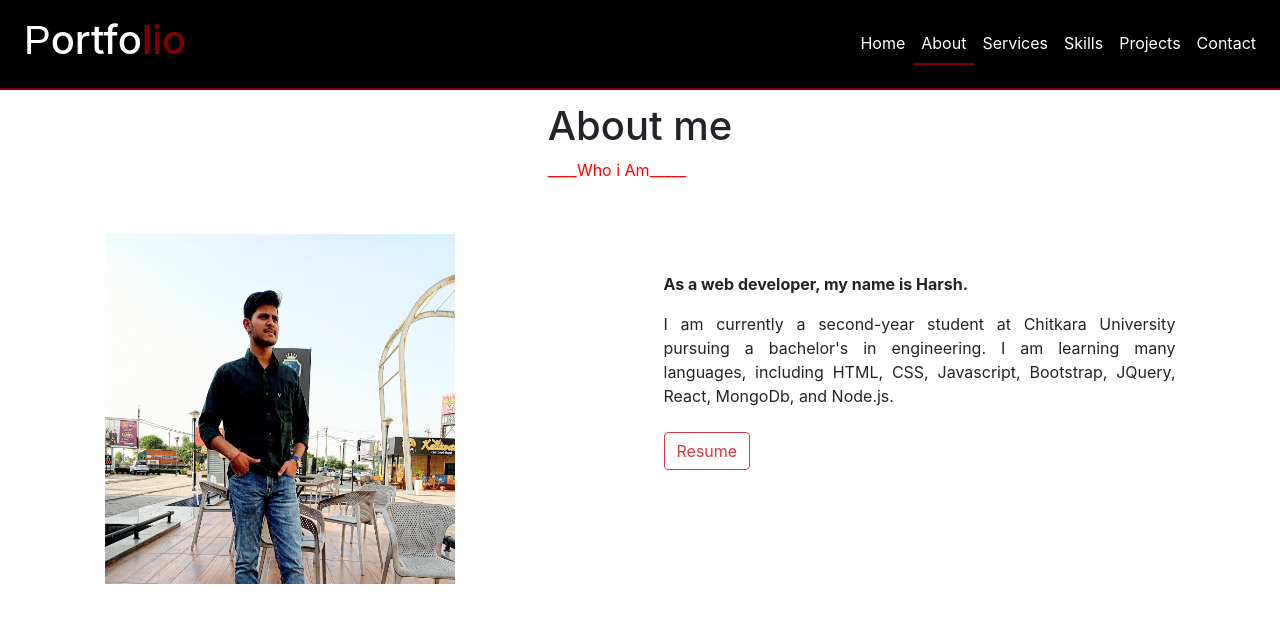
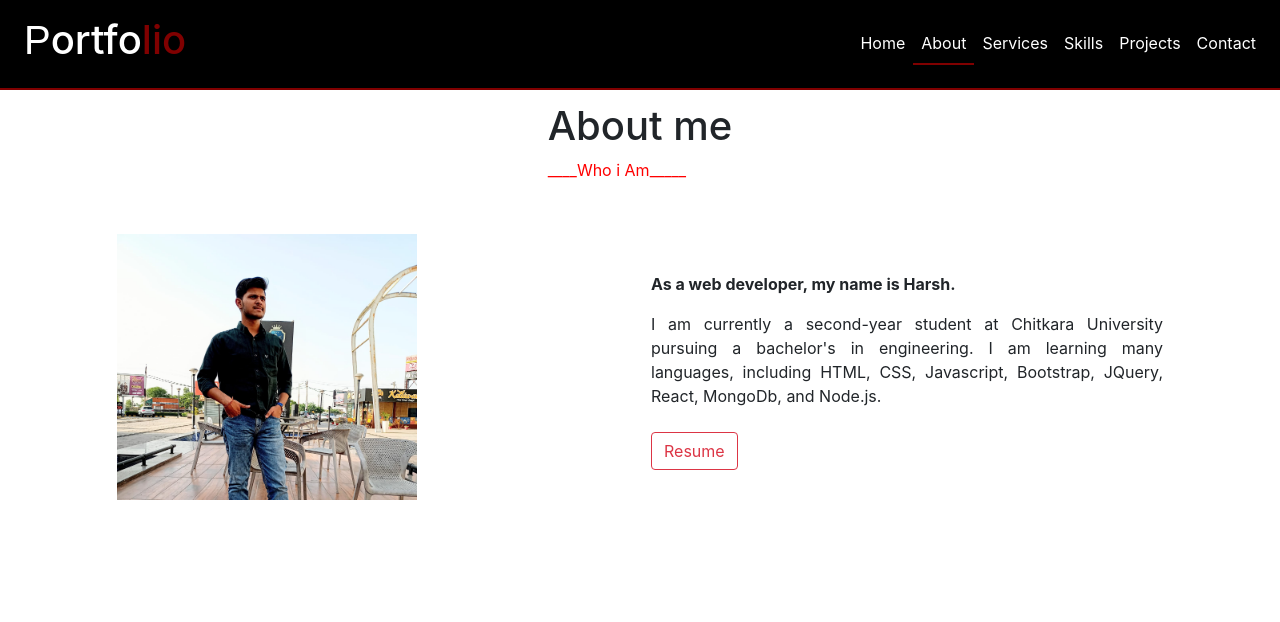
Before and after one commit to harshkumar88/portFolio, a React (Create React App) app: page /portFolio/About in a window 1280 px wide. Shown: the top 622 px of the page. Built offline with nearby package versions, Linux system fonts and the light colour scheme; a web font is replaced by a local one.

Commit message:
some margin errors

```diff
--- a/src/components/About.jsx
+++ b/src/components/About.jsx
@@ -10,13 +10,13 @@ const About = (props) => {
 
     return (
         <>
-            <div style={{display:"flex",flexDirection:"column",flexWrap:"wrap",marginTop:"3%"}} className="bottom ">
+            <div style={{display:"flex",flexDirection:"column",flexWrap:"wrap",marginTop:"3%",overflow:"hidden"}} className="bottom">
             <div className="move">
                 <h1>About me</h1>
                 <span style={{color:"red"}}>____Who i Am_____</span>
                 </div>
                 <div style={{display:"flex",justifyContent:"space-around",marginTop:'4%',marginBottom:"5%",flexWrap:"wrap"}}>
-                    <div style={{width:"350px",height:"350px"}}><img src={img1} style={{width:"350px",height:"350px"}}  /></div>
+                    <div style={{width:"300px",height:"300px"}}><img src={img1} style={{width:"100%",height:"auto"}}  /></div>
                     <div style={{textAlign:"justify",marginTop:"3%",width:'40%' ,wordWrap:"break-word"}}><p style={{fontWeight:"bold"}}>As a web developer, my name is Harsh.</p><span >I am currently a second-year student at Chitkara University pursuing a bachelor's in engineering. I am learning many languages, including HTML, CSS, Javascript, Bootstrap, JQuery, React, MongoDb, and Node.js. </span><br/>
                     <br/>
   <a href={resume} download="Resume.pdf" style={{color:"maroon"}}><button className="btn btn-outline-danger">Resume</button></a>
--- a/src/components/Contact.jsx
+++ b/src/components/Contact.jsx
@@ -75,7 +75,7 @@ const Contact = () => {
     }
     return (
         <>
-            <div style={{ display: "flex", flexDirection: "column", flexWrap: "wrap",width:"100%",marginTop:"3%",minWidth:"400px"}} className="bottom">
+             <div style={{ display: "flex", flexDirection: "column", flexWrap: "wrap",width:"100%",marginTop:"3%",minWidth:"400px"}} className="bottom mb-5">
                 <div className="move">
                     <h1>Contact me</h1>
                     <span style={{ color: 'maroon' }} style={{marginLeft:"10px"}}>____get in touch_____</span>
--- a/src/components/Home.jsx
+++ b/src/components/Home.jsx
@@ -101,7 +101,7 @@ const Home = () => {
 
                 <div className="container-fluid row scroll">
                     <div className="  ml-auto ">
-                        {toggle ? <button className="btn btn-danger text-dark" onClick={back}><img src="https://cdn1.iconfinder.com/data/icons/different-arrows-with-background/512/arrow_arrows_up_line_scroll-512.png" className="img-fluid" style={{ width: "30px" }} /></button> : ""}
+                        {toggle ? <button className="btn btn-danger" onClick={back}><img src="https://cdn1.iconfinder.com/data/icons/different-arrows-with-background/512/arrow_arrows_up_line_scroll-512.png" className="img-fluid" style={{ width: "30px" }} /></button> : ""}
                     </div>
                 </div>
 
```
